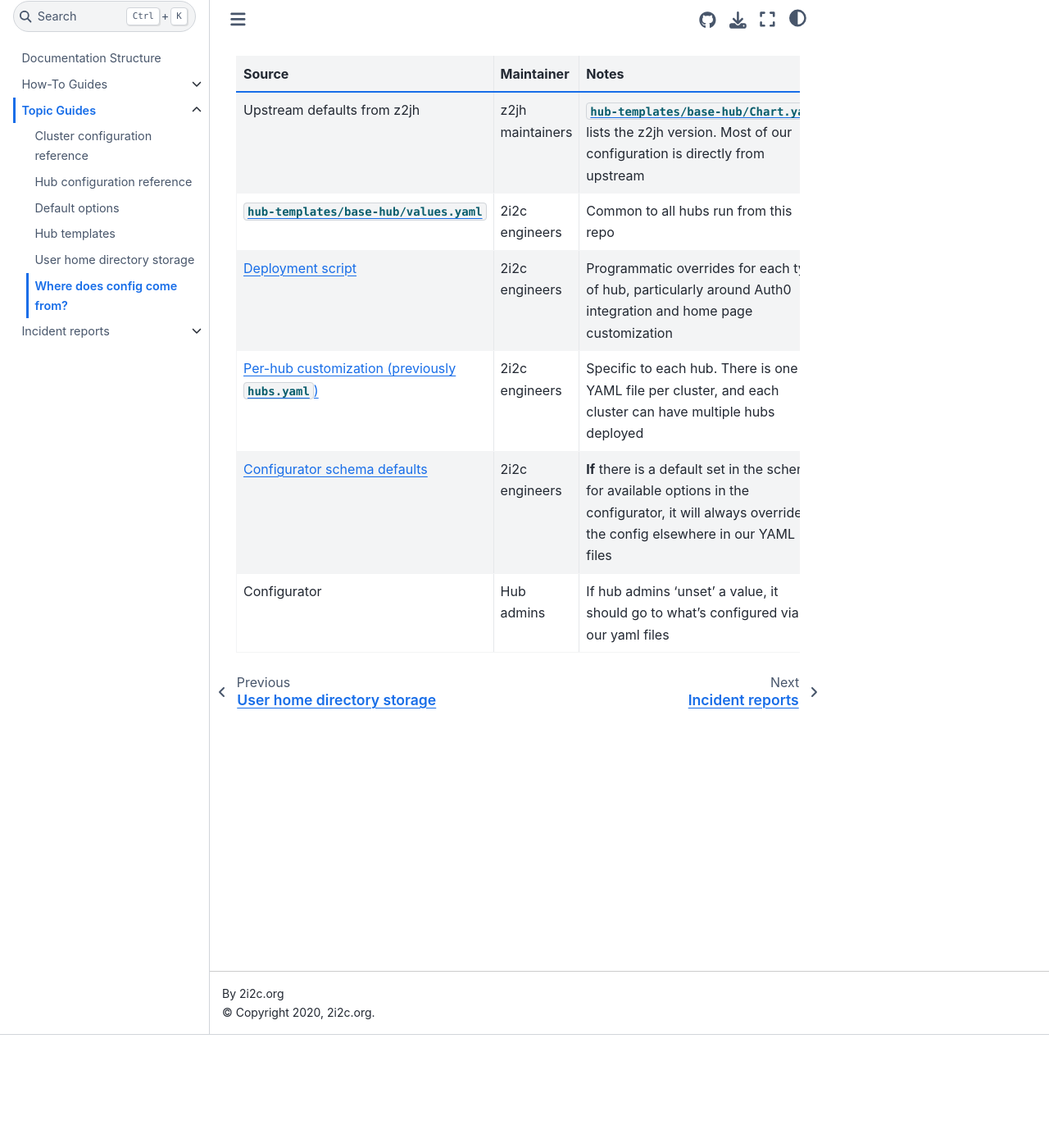
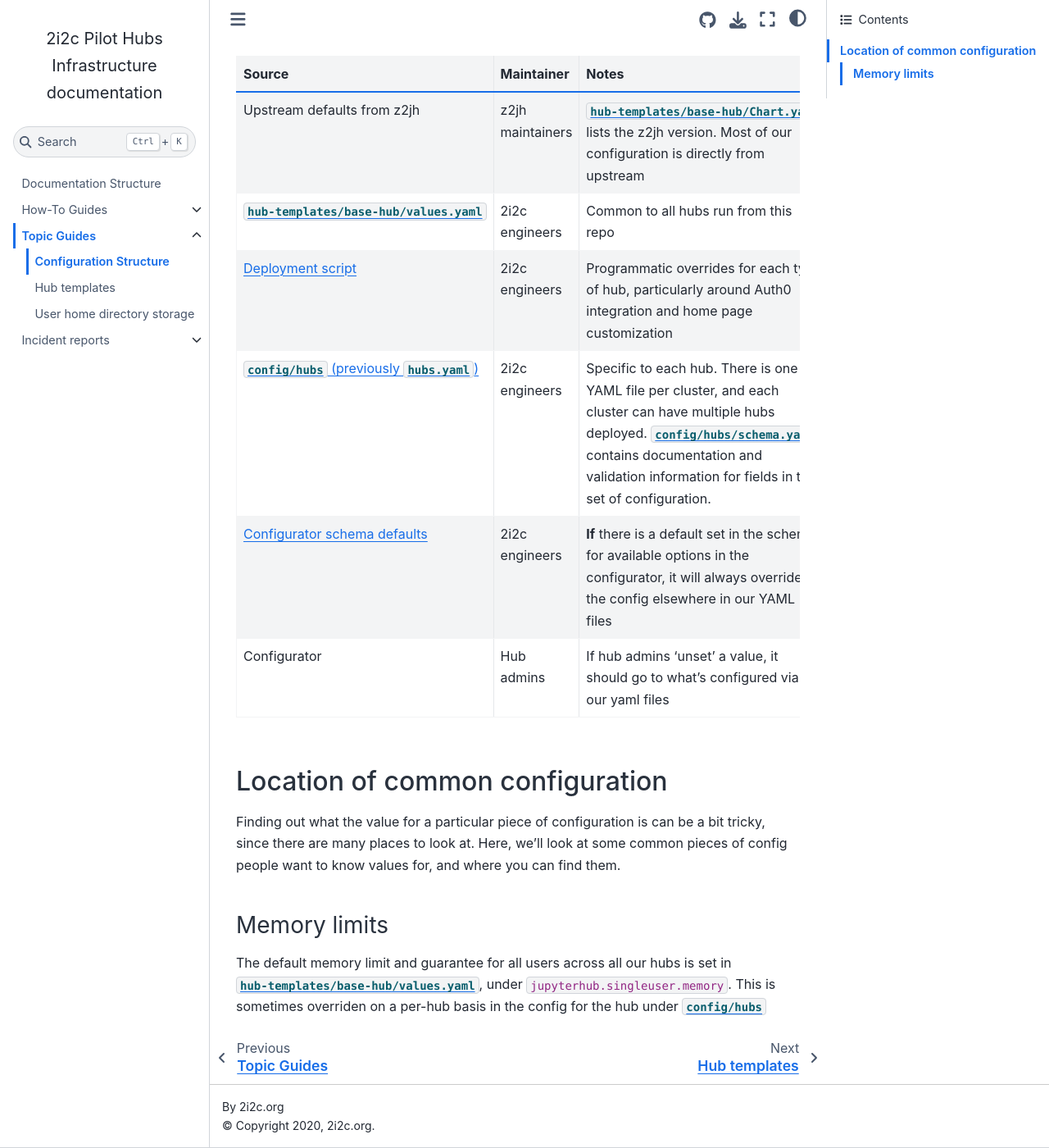
Before and after one commit to 2i2c-org/infrastructure, a Sphinx documentation site: the page built from docs/topic/config.md, in a window 1280 px wide and 1400 px high, scrolled down 138 px. Shown: the whole window at 82% size. Built offline with Sphinx 7.4.7 and the Sphinx Book theme 1.1.4, drawn with Linux system fonts in a browser that asks for light colours; some of the changed text lies outside the part shown.

Commit message:
Document per-hub config file schema
Adds a JSON Schema (written in YAML) to document what the
fields in per-hub config file do. They are validated strictly
(no additional properties allowed) on each deploy, to prevent
addition of fields that aren't documented.

Some of the documentation made redundant by the schema have
been removed.

```diff
--- a/docs/topic/config.md
+++ b/docs/topic/config.md
@@ -1,4 +1,4 @@
-# Where does config come from?
+# Configuration Structure
 
 These configuration sources are merged in the following order to produce config
 for each hub.
@@ -8,6 +8,19 @@
 | Upstream defaults from z2jh | z2jh maintainers | [`hub-templates/base-hub/Chart.yaml`](https://github.com/2i2c-org/pilot-hubs/blob/master/hub-templates/base-hub/Chart.yaml) lists the z2jh version. Most of our configuration is directly from upstream |
 | [`hub-templates/base-hub/values.yaml`](https://github.com/2i2c-org/pilot-hubs/blob/master/hub-templates/base-hub/values.yaml) | 2i2c engineers | Common to all hubs run from this repo |
 | [Deployment script](https://github.com/2i2c-org/pilot-hubs/blob/master/deploy) | 2i2c engineers | Programmatic overrides for each type of hub, particularly around Auth0 integration and home page customization |
-| [Per-hub customization (previously `hubs.yaml`)](https://github.com/2i2c-org/pilot-hubs/blob/master/clusters) | 2i2c engineers | Specific to each hub. There is one YAML file per cluster, and each cluster can have multiple hubs deployed |
+| [`config/hubs` (previously `hubs.yaml`)](https://github.com/2i2c-org/pilot-hubs/blob/master/config/hubs) | 2i2c engineers | Specific to each hub. There is one YAML file per cluster, and each cluster can have multiple hubs deployed.  [`config/hubs/schema.yaml`](https://github.com/2i2c-org/pilot-hubs/blob/master/config/hubs/schema.yaml) contains documentation and validation information for fields in this set of configuration. |
 | [Configurator schema defaults](https://github.com/2i2c-org/pilot-hubs/blob/6248cf84f2e888cb89bbb75e591e9507dabf6f3c/hub-templates/base-hub/values.yaml#L125) | 2i2c engineers | **If** there is a default set in the schema for available options in the configurator, it will always override the config elsewhere in our YAML files |
 | Configurator | Hub admins | If hub admins 'unset' a value, it should go to what's configured via our yaml files|
+
+## Location of common configuration
+
+Finding out what the value for a particular piece of configuration is can be
+a bit tricky, since there are many places to look at. Here, we'll look at some common
+pieces of config people want to know values for, and where you can find them.
+
+### Memory limits
+
+The default memory limit and guarantee for all users across all our hubs is set
+in [`hub-templates/base-hub/values.yaml`](https://github.com/2i2c-org/pilot-hubs/blob/master/hub-templates/base-hub/values.yaml#L104),
+under `jupyterhub.singleuser.memory`. This is sometimes overriden on a per-hub
+basis in the config for the hub under [`config/hubs`](https://github.com/2i2c-org/pilot-hubs/blob/master/config/hubs)
```
Also changed, not shown: docs/index.md (+3 -3 lines), docs/topic/cluster-config.md (deleted, +0 -14 lines), docs/topic/defaults.md (deleted, +0 -10 lines), docs/topic/hub-config.md (deleted, +0 -26 lines), docs/topic/index.md (+1 -4 lines), .github/ISSUE_TEMPLATE/new-hub.md, .sops.yaml, 11 other files.
